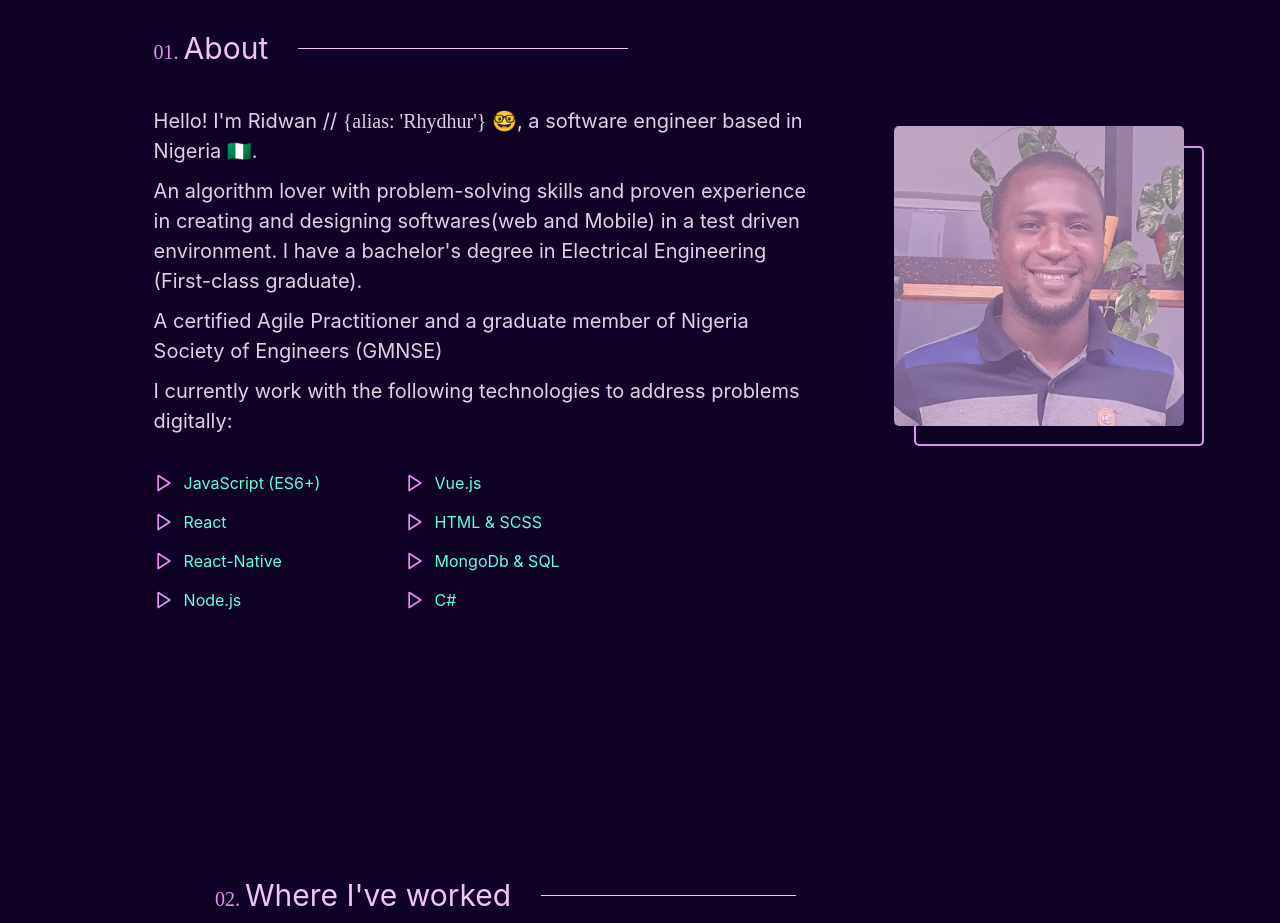
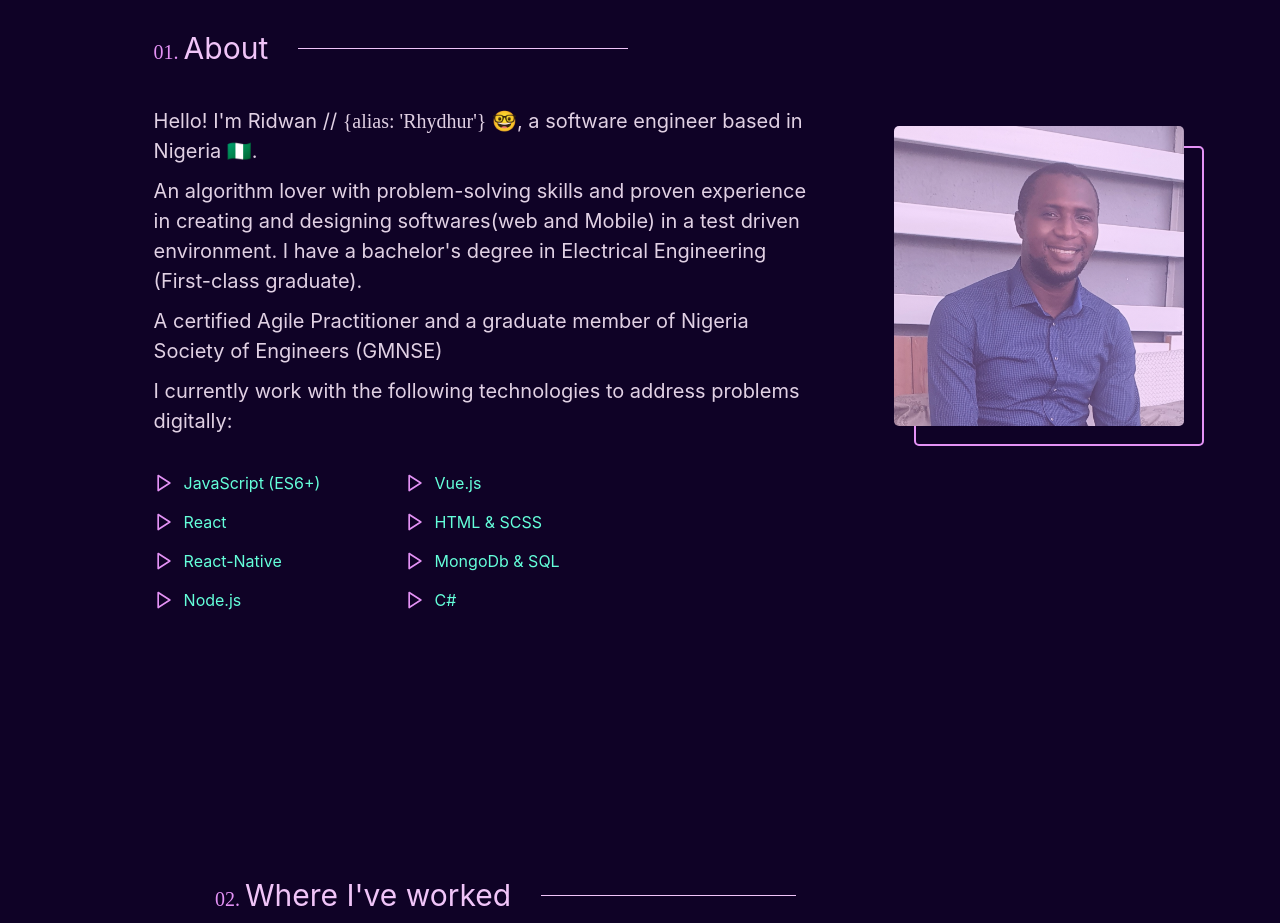
Before and after one commit to hurlaniyhi/My-Portfolio, a Next.js app: page / in a window 1280 px wide. Shown: the part 820-1743 px from the top of the page. Built offline with nearby package versions, Linux system fonts and the light colour scheme.

Commit message:
make it better

```diff
--- a/styles/About.module.scss
+++ b/styles/About.module.scss
@@ -104,7 +104,7 @@ $color-theme-text-light: #e1d1e4;
         rgba($color-theme-text-bold, .3),
         rgba($color-theme-text-bold, .3)
       ),
-      url("../public/assets/ridwan.jpg");
+      url("../public/assets/R-pics.jpg");
       background-size: cover;
       background-repeat: no-repeat;;
       background-position: center;
@@ -118,7 +118,7 @@ $color-theme-text-light: #e1d1e4;
         rgba($color-theme-text-bold, .05),
         rgba($color-theme-text-bold, .05)
       ),
-      url("../public/assets/ridwan.jpg");
+      url("../public/assets/R-pics.jpg");
     }
 
     &:hover ~ .picsFrame{
```
Also changed, not shown: public/assets/R-pics.jpg (added).
